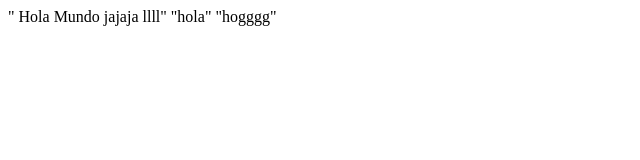
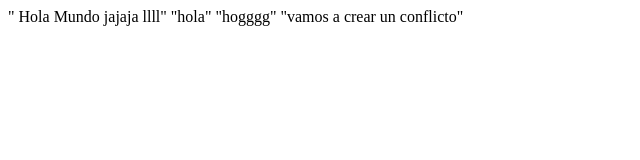
Before and after one commit to Eabetint/Primer_Repositorio, a plain HTML site: page index.html in a window 1280 px wide. Shown: the whole page, without its empty margins (0-640 px from the left). Drawn offline with Linux system fonts and the light colour scheme.

Commit message:
se va a generar un conflicto

```diff
--- a/index.html
+++ b/index.html
@@ -11,5 +11,7 @@
     "hola"
 
     "hogggg"
+
+    "vamos a crear un conflicto"
 </body>
 </html>
```
